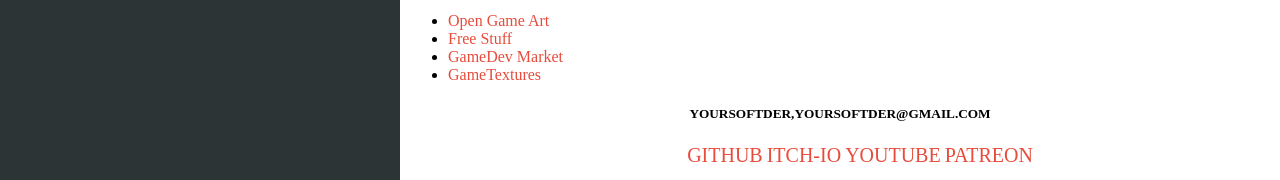
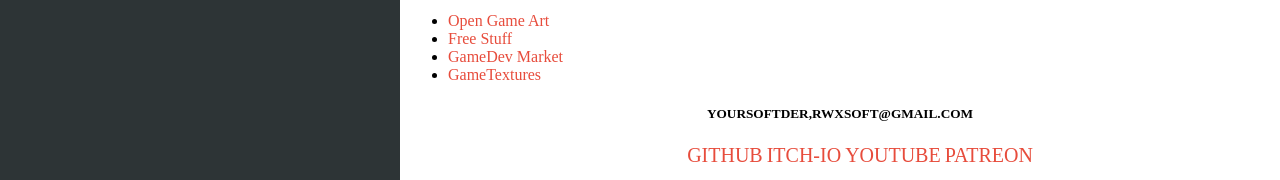
Before and after one commit to yoursoftder/yoursoftder.github.io, a Jekyll site: the page built from _posts/2022-07-10-favoriteUrl.md, in a window 1280 px wide and 948 px high. Shown: the part 765-945 px from the top of the window. Built offline with Jekyll 4.4.1, drawn with Linux system fonts in a browser that asks for light colours; our own code applies the rules of GitHub Pages for plain Markdown files.

Commit message:
Signed-off-by: yoursoftder <softwaremagicain@outlook.com>

```diff
--- a/_config.yml
+++ b/_config.yml
@@ -1,7 +1,7 @@
 title: yoursoftder的档案
 desciption: >
   自由的空气是什么味道.
-email: yoursoftder@gmail.com
+email: rwxsoft@gmail.com
 baseurl: "" # the subpath of your site, e.g. /blog
 #replace nrdybhu1.github.io with your domainname.com
 url: "https://yoursoftder.github.io" # the base hostname & protocol for your site
--- a/blog/index.html
+++ b/blog/index.html
@@ -1,6 +1,6 @@
 ---
 layout: post
-title: All Blogs
+title: 全部内容
 ---
 
 <div class="blog-post">
```
Also changed, not shown: _posts/2022-07-10-favoriteUrl.md (renamed from _posts/2022-07-11-favoriteUrl.md).
